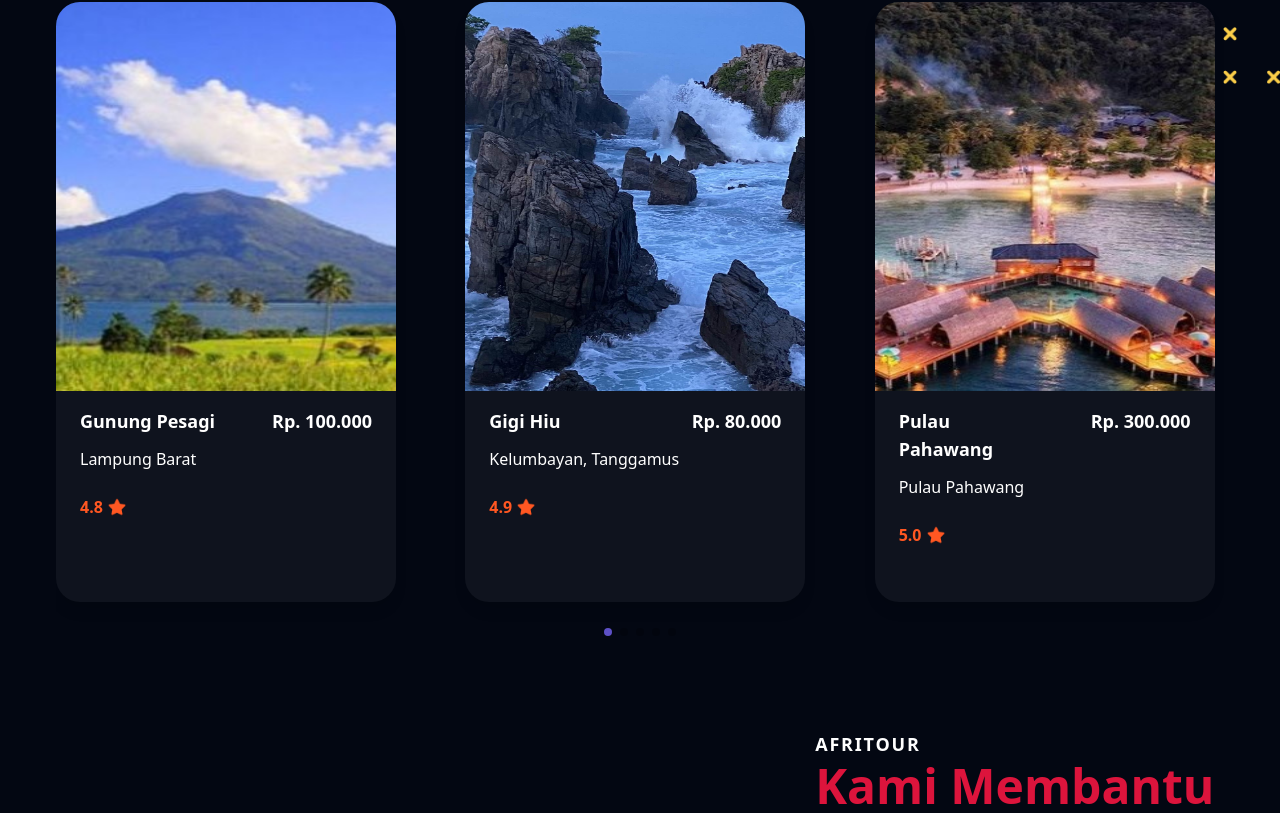
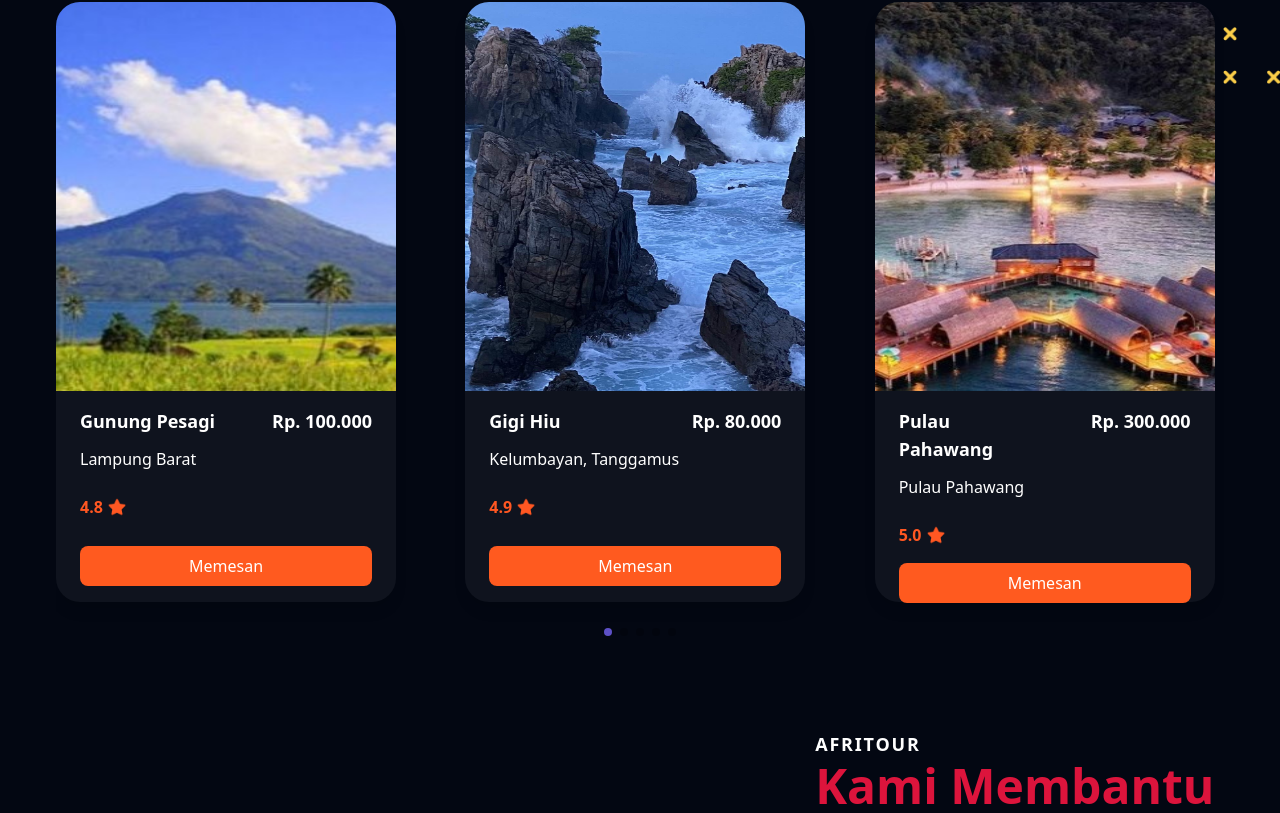
Before and after one commit to lioneladitya/IF22A-ElGasing, a Next.js app: page / in a window 1280 px wide. Shown: the part 967-1780 px from the top of the page. Built offline with nearby package versions, Linux system fonts and the light colour scheme.

Commit message:
Aldion menambahkan button dan fitur pesan

```diff
--- a/components/Destination.tsx
+++ b/components/Destination.tsx
@@ -1,5 +1,6 @@
 "use client";
 import React from "react";
+import { useRouter } from "next/navigation";
 import Title from "./Title";
 import Image from "next/image";
 import { Swiper, SwiperSlide } from "swiper/react";
@@ -9,7 +10,6 @@ import "swiper/css/pagination";
 import "swiper/css/navigation";
 // import required modules
 import { Pagination } from "swiper/modules";
-import Button from "./Button";
 
 const destinationUrls = {
   "Gunung Pesagi": "https://maps.app.goo.gl/hqkhsezTKkdpBuwD7",
@@ -72,7 +72,7 @@ const Destination = () => {
               country="Lampung Barat"
               price="Rp. 100.000"
               rating="4.8"
-              url={destinationUrls["Gunung Pesagi"]} // Pass the URL here
+              url={destinationUrls["Gunung Pesagi"]}
             />
           </SwiperSlide>
           <SwiperSlide>
@@ -82,7 +82,7 @@ const Destination = () => {
               country="Kelumbayan, Tanggamus"
               price="Rp. 80.000"
               rating="4.9"
-              url={destinationUrls["Gigi Hiu"]} // Pass the URL here
+              url={destinationUrls["Gigi Hiu"]}
             />
           </SwiperSlide>
           <SwiperSlide>
@@ -92,7 +92,7 @@ const Destination = () => {
               country="Pulau Pahawang"
               price="Rp. 300.000"
               rating="5.0"
-              url={destinationUrls["Pahawang"]} // Pass the URL here
+              url={destinationUrls["Pahawang"]}
             />
           </SwiperSlide>
           <SwiperSlide>
@@ -102,7 +102,7 @@ const Destination = () => {
               country="Lampung Timur, Lampung"
               price="Rp. 150.000"
               rating="4.7"
-              url={destinationUrls["Taman Nasional Way Kambas"]} // Pass the URL here
+              url={destinationUrls["Taman Nasional Way Kambas"]}
             />
           </SwiperSlide>
           <SwiperSlide>
@@ -112,7 +112,7 @@ const Destination = () => {
               country="Banjit, Kabupaten Way Kanan, Lampung"
               price="Rp. 20.000"
               rating="4.2"
-              url={destinationUrls["Air Terjun Putri Malu"]} // Pass the URL here
+              url={destinationUrls["Air Terjun Putri Malu"]}
             />
           </SwiperSlide>
         </Swiper>
@@ -127,7 +127,7 @@ interface DestinationCardProps {
   country: string;
   price: string;
   rating: string;
-  url: string; // Change from onClick to url
+  url: string;
 }
 
 const DestinationCard = ({
@@ -138,19 +138,30 @@ const DestinationCard = ({
   rating,
   url,
 }: DestinationCardProps) => {
+  const router = useRouter();
+
+  const handleOrderClick = () => {
+    router.push(
+      `/pesan?place=${encodeURIComponent(place)}&country=${encodeURIComponent(
+        country
+      )}&price=${encodeURIComponent(price)}&rating=${encodeURIComponent(rating)}`
+    );
+  };
+
   return (
     <div className="bg-white/5 h-[600px] w-[340px] pb-4 rounded-3xl shadow-2 flex flex-col gap-4">
       <a href={url} className="h-2/3 rounded-t-3xl cursor-pointer">
         <Image
           className="h-full w-full rounded-t-3xl"
           src={img}
-          alt="img"
-          width={150}
-          height={150}
+          alt={`Foto ${place}`}
+          width={340}
+          height={200}
         />
       </a>
 
-      <div className="h-1/3 px-6">
+      <div className="h-1/3 px-6 flex flex-col justify-between">
+        <div>
           <div className="place-price flex justify-between">
             <p className="font-bold text-lg w-1/2">{place}</p>
             <p className="font-bold text-lg md:flex hidden">{price}</p>
@@ -161,11 +172,18 @@ const DestinationCard = ({
             <Image
               className="h-full"
               src="/star.png"
-            alt="star"
+              alt="Bintang"
               width={20}
-            height={5}
+              height={20}
             />
           </div>
+        </div>
+        <button
+          onClick={handleOrderClick}
+          className="mt-4 bg-orange-500 hover:bg-orange-600 text-white text-center py-2 px-4 rounded-lg"
+        >
+          Memesan
+        </button>
       </div>
     </div>
   );
```
Lines whose indentation alone changed are shown as unchanged.
